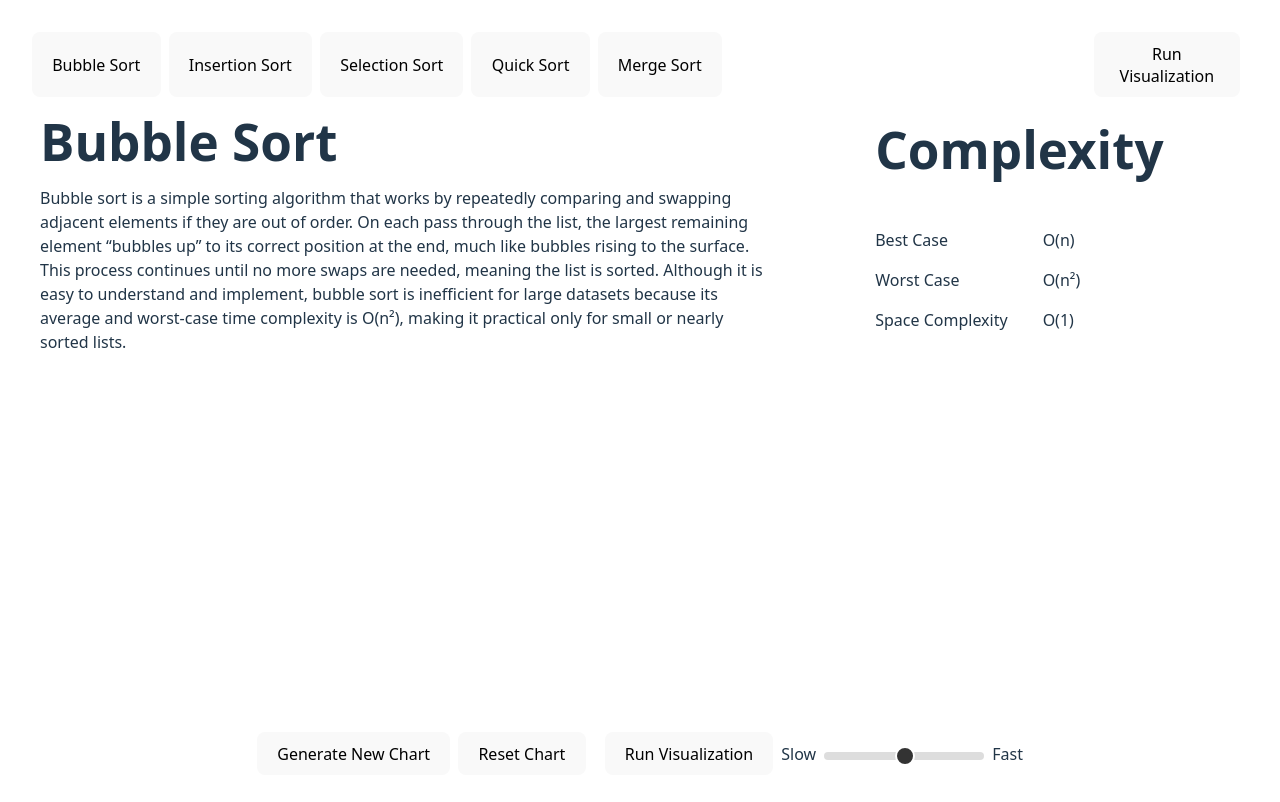
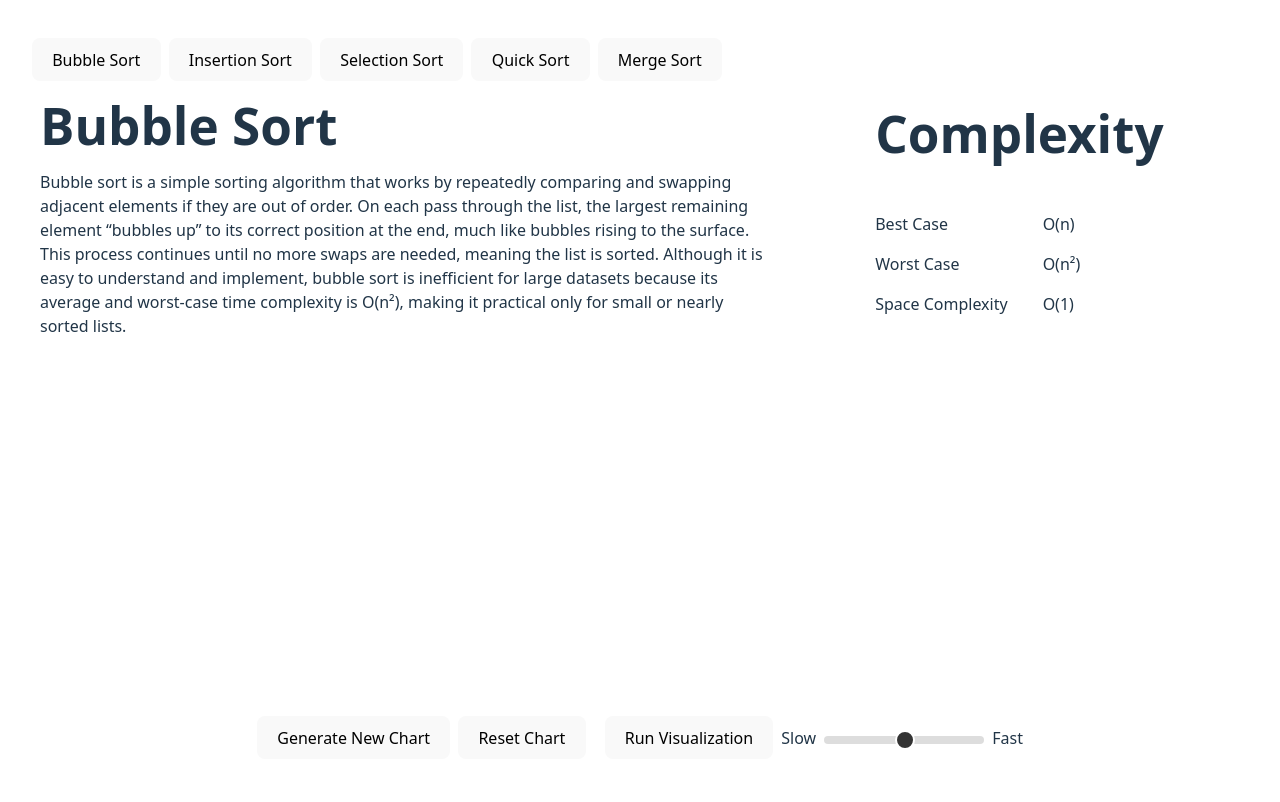
Before and after one commit to ZachYarbrough/sorting-visualizer, a React (Vite) app: page / in a window 1280 px wide. Shown: the top 802 px of the page. Built offline with nearby package versions, Linux system fonts and the light colour scheme.

Commit message:
Removed duplicate button

```diff
--- a/src/components/Chart.tsx
+++ b/src/components/Chart.tsx
@@ -162,7 +162,6 @@ return (
     <button style={{ marginRight: '0.5rem' }} onClick={() => SelectSortType(SORT_TYPE.MERGE_SORT)}>Merge Sort</button>
     </div>
     <div style={{ display: 'flex'}}>
-    <button style={{ marginRight: '0.5rem' }} onClick={() => SortChartData(selectedSort)}>Run Visualization</button>
     </div>
     </div>
     <div style={{ margin: '0.5rem 0 1rem 0', display: 'flex', width: '100%', justifyContent: 'space-between' }}>
```
